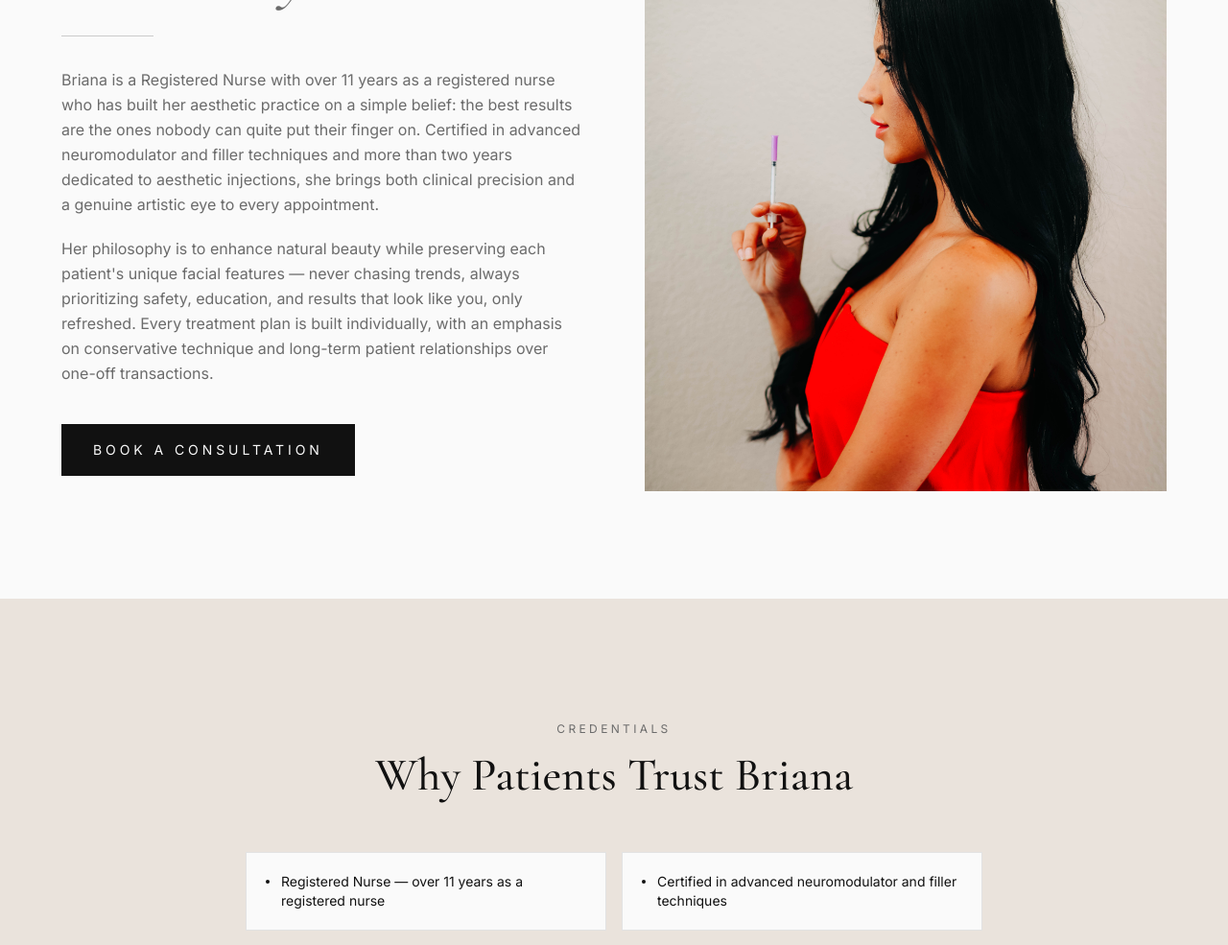
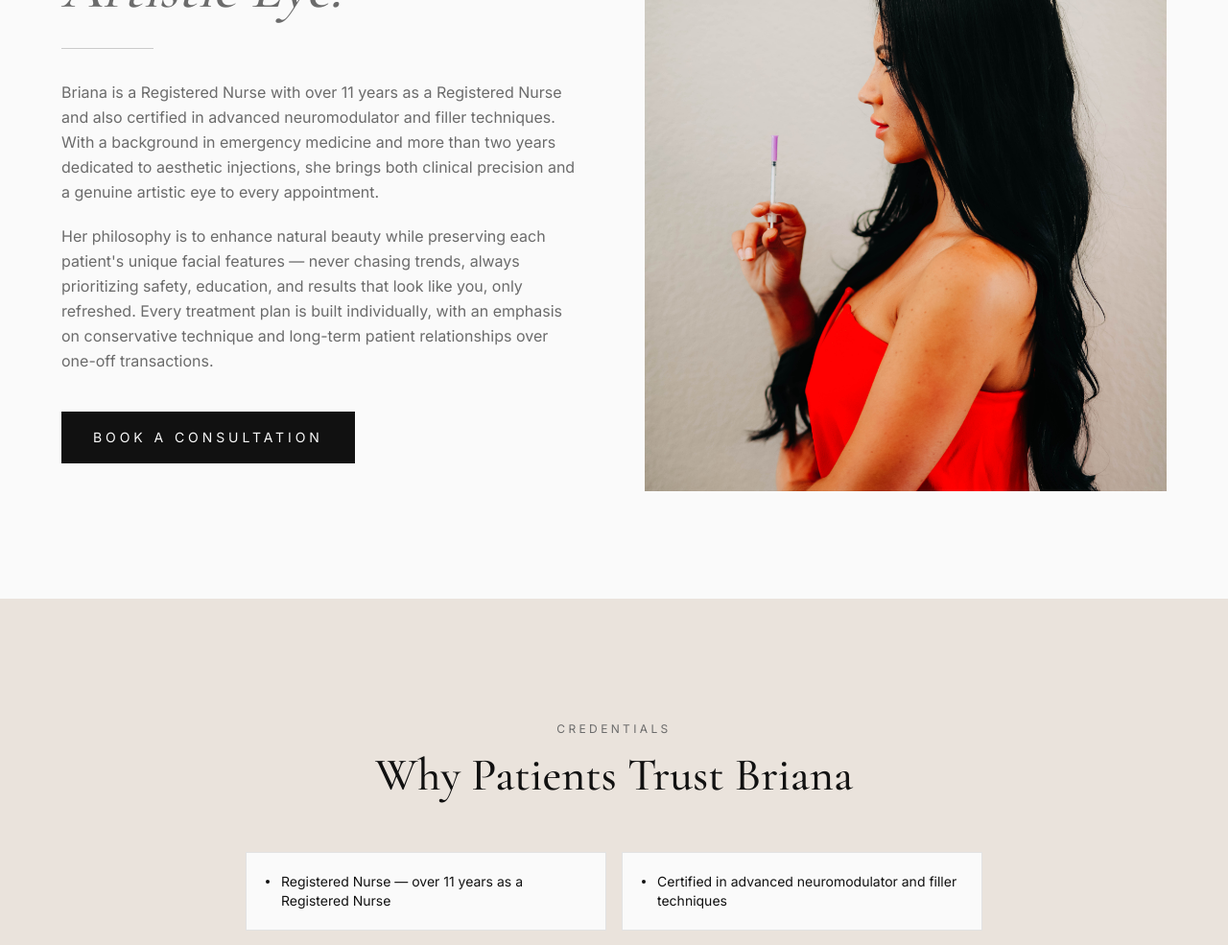
Before and after one commit to sculptedbeautybybri/sculpted-beauty, a Next.js app: page /about in a window 1280 px wide. Shown: the part 344-1329 px from the top of the page at 96% size. Built offline with nearby package versions, Linux system fonts and the light colour scheme; no server answers.

Commit message:
Capitalize Registered Nurse on About page

```diff
--- a/app/about/page.tsx
+++ b/app/about/page.tsx
@@ -8,11 +8,11 @@ import LuxuryCta from "@/components/LuxuryCta";
 export const metadata: Metadata = {
   title: "About Briana, RN | Aesthetic Injector in Melissa, TX",
   description:
-    "Meet Briana, a Registered Nurse with over 11 years as a registered nurse and certified in advanced neuromodulator and filler techniques, serving Melissa, TX and the surrounding area.",
+    "Meet Briana, a Registered Nurse with over 11 years as a Registered Nurse and certified in advanced neuromodulator and filler techniques, serving Melissa, TX and the surrounding area.",
 };
 
 const HIGHLIGHTS = [
-  "Registered Nurse — over 11 years as a registered nurse",
+  "Registered Nurse — over 11 years as a Registered Nurse",
   "Certified in advanced neuromodulator and filler techniques",
   "2+ years performing aesthetic injections",
   "Committed to ongoing continuing education",
@@ -34,26 +34,16 @@ export default function AboutPage() {
             </h1>
             <div className="my-8 h-px w-24 bg-ink/20" />
             <p className="font-body text-base leading-relaxed text-stone">
-              Briana is a Registered Nurse with over 11 years as a registered nurse who has
-              built her aesthetic practice on a simple belief: the best results are
-              the ones nobody can quite put their finger on. Certified in advanced neuromodulator and filler techniques
-              and more than two years dedicated
-              to aesthetic injections, she brings both clinical precision and a
-              genuine artistic eye to every appointment.
+              Briana is a Registered Nurse with over 11 years as a Registered Nurse and also certified in advanced neuromodulator and filler techniques.
+              With a background in emergency medicine and more than two years dedicated to aesthetic injections, she brings both clinical precision and a genuine artistic eye to every appointment.
             </p>
             <p className="mt-5 font-body text-base leading-relaxed text-stone">
-              Her philosophy is to enhance natural beauty while preserving each
-              patient's unique facial features — never chasing trends, always
-              prioritizing safety, education, and results that look like you, only
-              refreshed. Every treatment plan is built individually, with an emphasis
-              on conservative technique and long-term patient relationships over
-              one-off transactions.
+              Her philosophy is to enhance natural beauty while preserving each patient's unique facial features — never chasing trends, always prioritizing safety, education, and results that look like you, only refreshed. Every treatment plan is built individually, with an emphasis on conservative technique and long-term patient relationships over one-off transactions.
             </p>
             <a href={BOOKING_URL} target="_blank" rel="noopener noreferrer" className="btn-primary mt-10 inline-flex">
               Book a Consultation
             </a>
           </div>
-
           <div className="relative aspect-[4/5] w-full overflow-hidden bg-ivory">
             <Image
               src="/images/briana-hero.jpg"
@@ -85,20 +75,16 @@ export default function AboutPage() {
         <div className="container-luxury max-w-3xl text-center">
           <p className="eyebrow">Our Philosophy</p>
           <h2 className="h-display mt-5 text-3xl md:text-4xl">
-            "Enhance natural beauty while preserving each patient's unique facial
-            features."
+            "Enhance natural beauty while preserving each patient's unique facial features."
           </h2>
           <p className="mt-8 font-body text-base leading-relaxed text-stone">
-            Patients should leave looking refreshed — not overdone. That standard
-            guides every recommendation, every product choice, and every unit of
-            product used at Sculpted Beauty by Briana.
+            Patients should leave looking refreshed — not overdone. That standard guides every recommendation, every product choice, and every unit of product used at Sculpted Beauty by Briana.
           </p>
           <Link href="/services" className="btn-secondary mt-10 inline-flex">
             Explore Our Services
           </Link>
         </div>
       </section>
-
       <LuxuryCta />
     </>
   );
```
